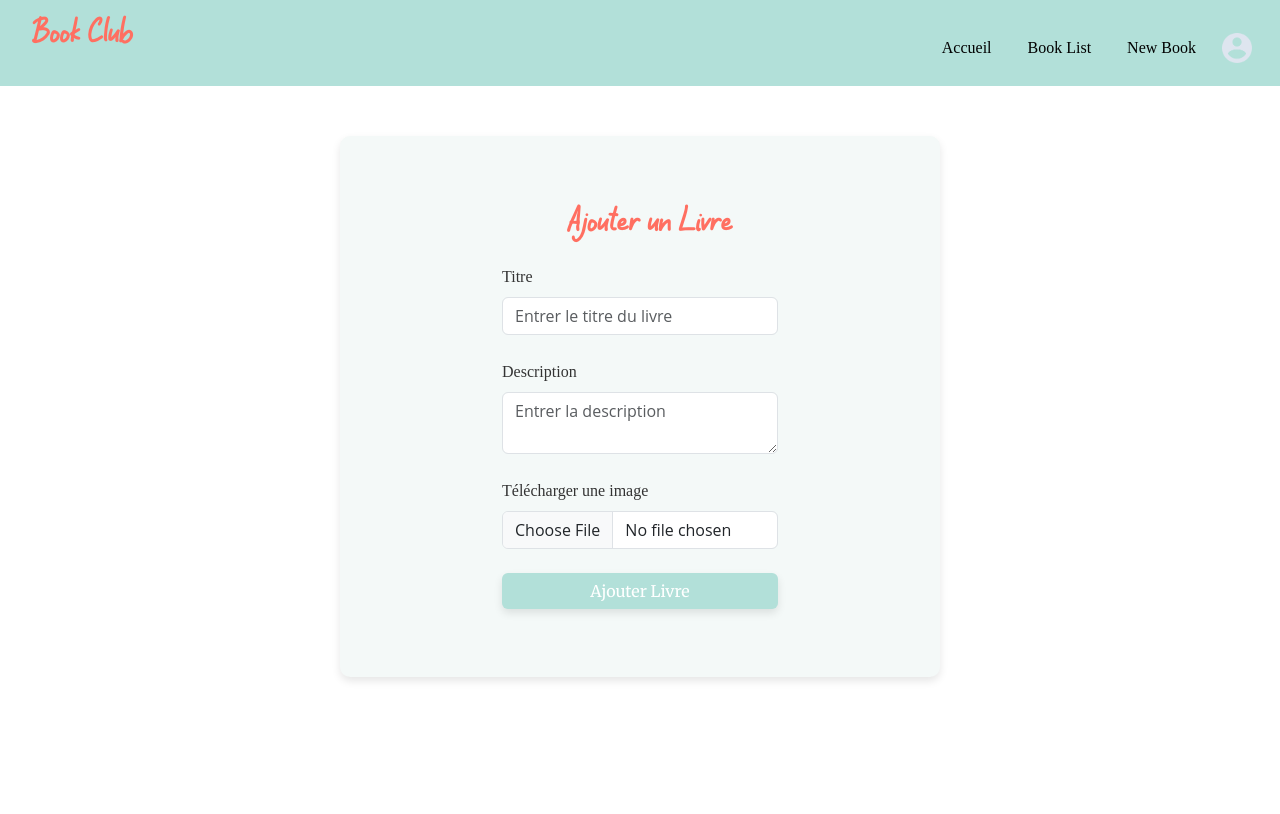
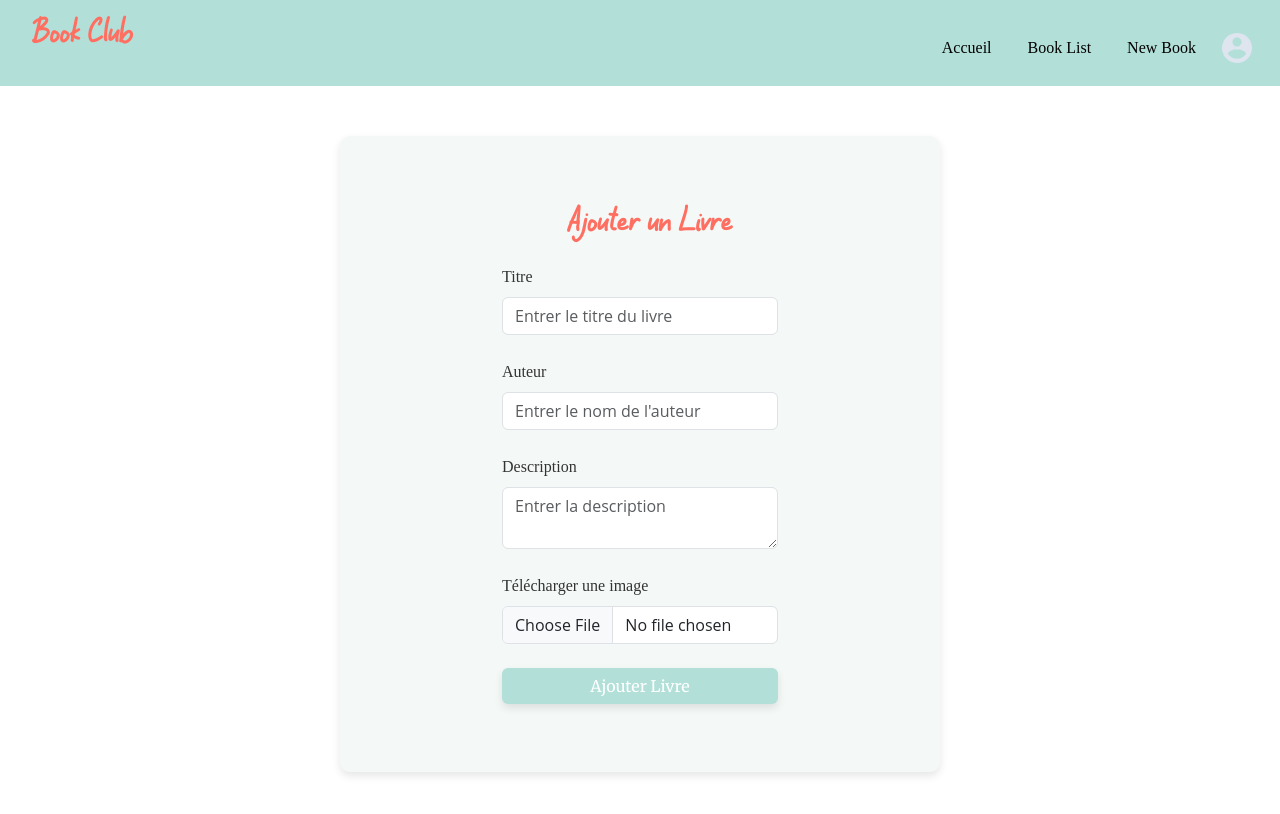
Before and after one commit to helaJabbar/book-club, a React (Create React App) app in the folder client/: page /NewBook in a window 1280 px wide. Shown: the top 814 px of the page. Built offline with nearby package versions, Linux system fonts and the light colour scheme.

Commit message:
Ajout de l'attribut author aux livres et mise à jour de l'affichage

```diff
--- a/client/src/components/BookList.js
+++ b/client/src/components/BookList.js
@@ -32,7 +32,7 @@ const BookList = () => {
             />
             <div className="card-content">
               <h2>{book.title}</h2>
-              <p>{book.description}</p>
+              <p>{book.author}</p>
             </div>
           </div>
         ))}
--- a/client/src/components/NavBar.js
+++ b/client/src/components/NavBar.js
@@ -1,12 +1,21 @@
 import React, { useContext } from "react";
-import { Link } from "react-router-dom";
+import { Link, useNavigate } from "react-router-dom";
 import loginIcon from "../assets/login.png";
 import logoutIcon from "../assets/logout.svg";
 import { UserContext } from "../context/UserContext";
-import "./Navbar.css"; // Assurez-vous que le fichier CSS est bien importé
+import "./Navbar.css";
 
 const NavBar = () => {
   const { user, handleLogout } = useContext(UserContext);
+  const navigate = useNavigate();
+
+  const handleNewBookClick = (e) => {
+
+    if (!user.firstName) {
+      e.preventDefault();
+      navigate("/login");
+    }
+  };
 
   return (
     <>
@@ -33,12 +42,19 @@ const NavBar = () => {
                 <Link className="nav-link" to="/books">Book List</Link>
               </li>
               <li className="nav-item">
-                <Link className="nav-link" to="/NewBook">New Book</Link>
+                <Link
+                  className="nav-link"
+                  to="/NewBook"
+                  onClick={handleNewBookClick}
+                >
+                  New Book
+                </Link>
               </li>
             </ul>
             <div className="navbar-nav ml-auto">
               {user.firstName ? (
                 <>
+                  <span className="nav-link">Welcome {user.firstName} {user.lastName}</span>
                   <Link to="/" className="nav-link btn btn-link" onClick={handleLogout}>
                     <img
                       src={logoutIcon}
@@ -61,7 +77,6 @@ const NavBar = () => {
         </div>
       </nav>
 
-      {/* Div pour afficher le message "Welcome" après le menu */}
       {user.firstName && (
         <div className="welcome-message">
           <h3>Welcome <span id="span-firstName">{user.firstName}</span> <span id="span-lastName">{user.lastName}</span></h3>
--- a/client/src/components/NewBook.js
+++ b/client/src/components/NewBook.js
@@ -5,6 +5,7 @@ import "./Form.css";
 const NewBook = () => {
   const [book, setBook] = useState({
     title: "",
+    author: "",  // Ajout du champ author
     description: "",
     image: null,
   });
@@ -27,29 +28,36 @@ const NewBook = () => {
 
     const formData = new FormData();
     formData.append("title", book.title);
+    formData.append("author", book.author);  // Ajouter l'auteur dans le formData
     formData.append("description", book.description);
     formData.append("image", book.image);
 
+    console.log("Form data ready to send:", formData);  // Log pour voir le contenu de formData
+
     try {
-        await axios.post("http://localhost:8000/api/books/add-book", formData, {
+      const response = await axios.post(
+        "http://localhost:8000/api/books/add-book",
+        formData,
+        {
           headers: { "Content-Type": "multipart/form-data" },
-        });
-
+        }
+      );
+      console.log("Response from server:", response);  // Log pour voir la réponse du serveur
       alert("Livre ajouté avec succès");
 
+      // Réinitialiser le formulaire après soumission
       setBook({
         title: "",
+        author: "",  // Réinitialiser l'auteur
         description: "",
         image: null,
       });
       setImagePreview(null);
       fileInputRef.current.value = "";
     } catch (error) {
-        console.error("Erreur lors de l'ajout du livre", error);
+      console.error("Erreur lors de l'ajout du livre:", error.response ? error.response.data : error);
     }
   };
-
-
 
   return (
     <div className="container">
@@ -69,6 +77,22 @@ const NewBook = () => {
                 value={book.title}
                 onChange={handleChange}
                 placeholder="Entrer le titre du livre"
+                required
+              />
+            </div>
+
+            <div className="form-group my-4">
+              <label htmlFor="author" className="form-label">
+                Auteur
+              </label>
+              <input
+                type="text"
+                className="form-control"
+                id="author"
+                name="author"
+                value={book.author}
+                onChange={handleChange}
+                placeholder="Entrer le nom de l'auteur"
                 required
               />
             </div>
@@ -97,7 +121,7 @@ const NewBook = () => {
                 className="form-control"
                 id="image"
                 name="image"
-                ref={fileInputRef} // Ajoute la référence ici
+                ref={fileInputRef}
                 onChange={handleChange}
                 required
               />
```
Also changed, not shown: 10 other files (tests, documents, lock files or other folders). Lines whose indentation alone changed are shown as unchanged.
